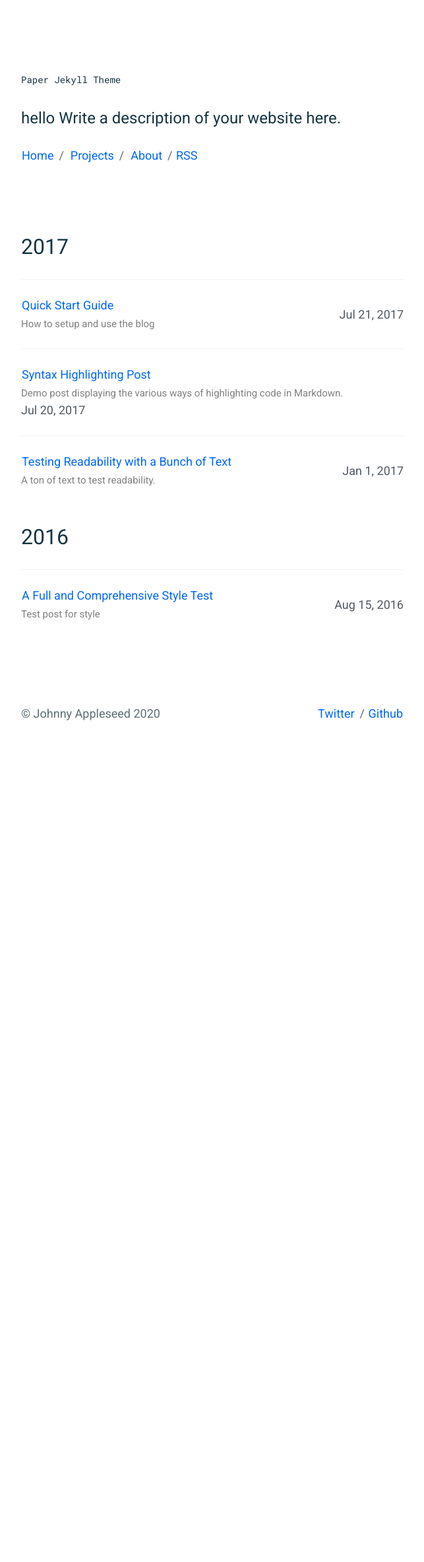
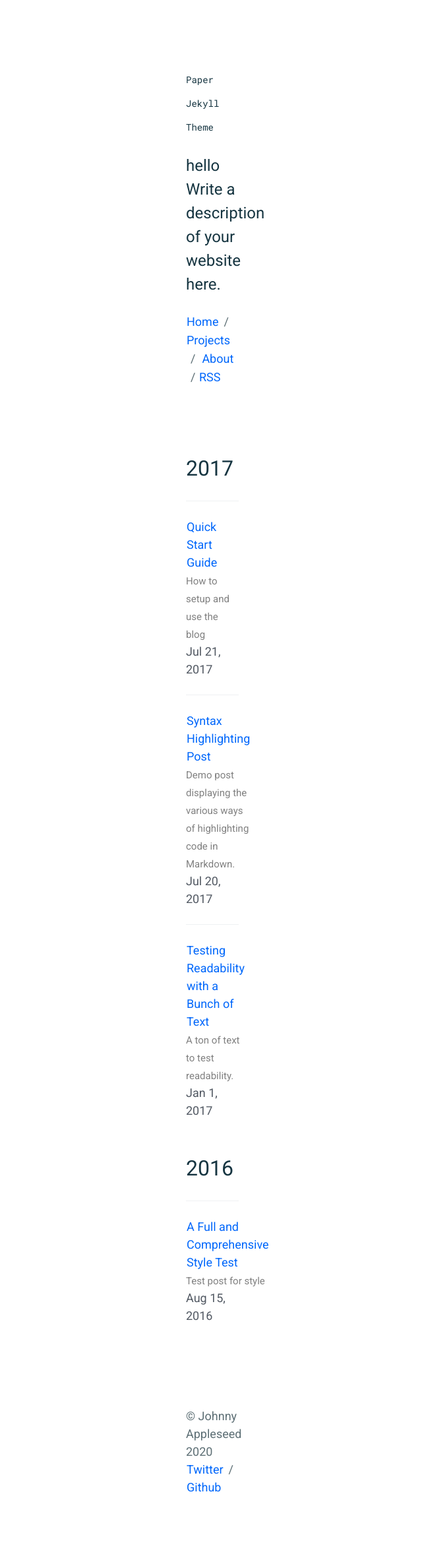
Before and after one commit to sumchuenli/sumchuenli.github.io, a Jekyll site: the page built from index.html, in a window 1280 px wide. Shown: the whole page at 66% size, without its empty margins (318-961 px from the left). Built offline with Jekyll 4.4.1, drawn with Linux system fonts in a browser that asks for light colours; before the commit the page ends 1195 px from its top, so only the background shows below that.

Commit message:
Update _layout.scss

```diff
--- a/_sass/utilities/_layout.scss
+++ b/_sass/utilities/_layout.scss
@@ -3,7 +3,7 @@
    ========================================================================== */
 
 .u-container {
-    max-width: 60rem;
+    max-width: 10rem;
     margin-right: auto;
     margin-left: auto;
     padding-top: 10rem; // 100px
```
